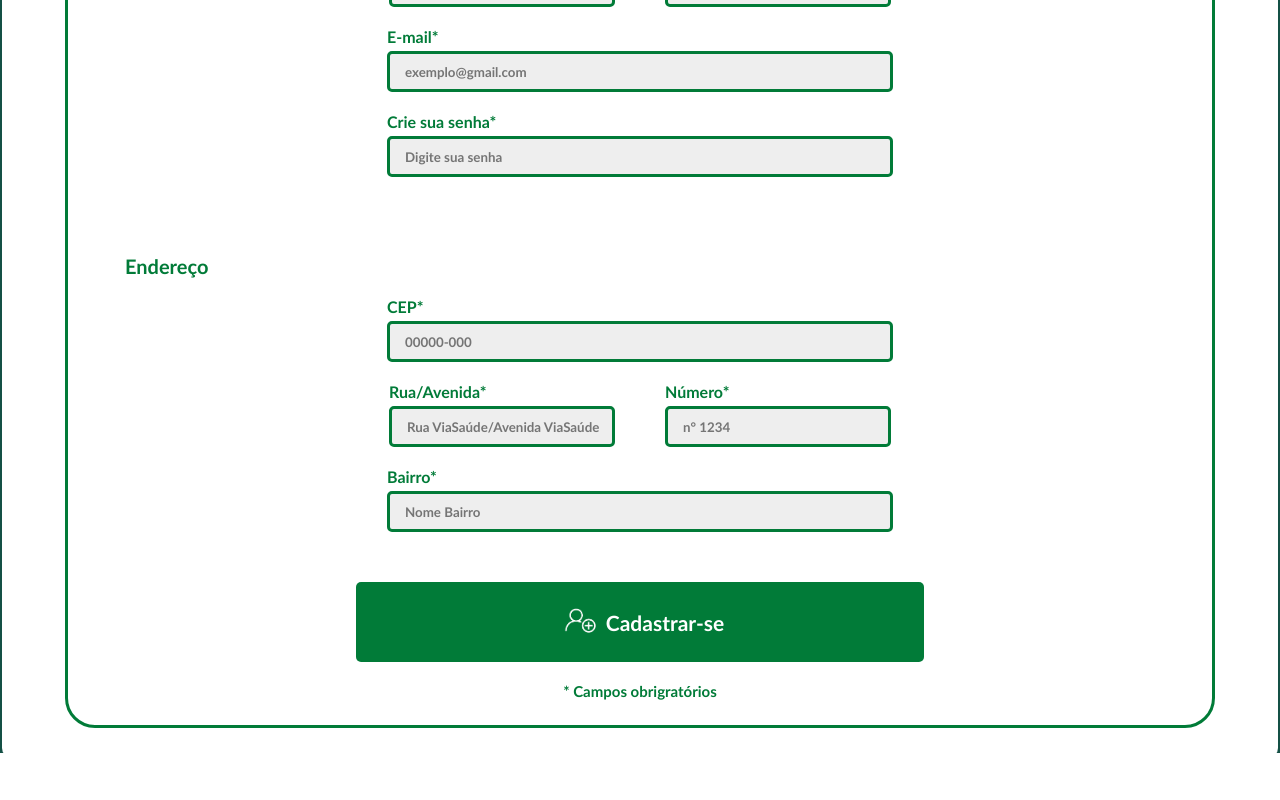
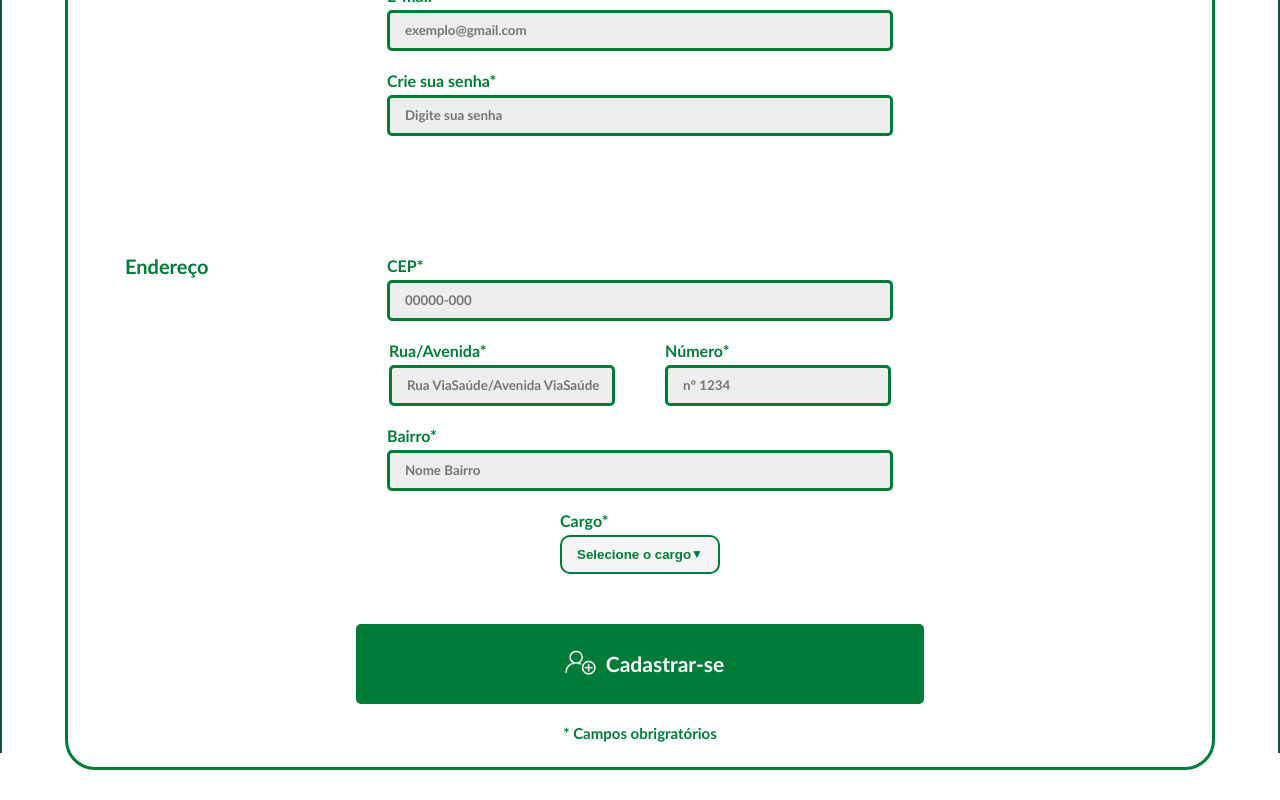
Before and after one commit to MaiaDiber/Site_TCC, a React (Vite) app in the folder FRONTEND/: page /Cadastro in a window 1280 px wide. Shown: the part 607-1407 px from the top of the page. Before the commit the page ends 1365 px from the top, so only its background shows below. Built offline with nearby package versions, Linux system fonts and the light colour scheme.

Commit message:
Minhas alterações

```diff
--- a/FRONTEND/src/pages/Cadastro/Cadastrao.jsx
+++ b/FRONTEND/src/pages/Cadastro/Cadastrao.jsx
@@ -21,8 +21,11 @@ export default function Cadastro() {
   cep: '',
   rua: '',
   numero: '',
-     bairro: ''
+  bairro: '',
+  tipo: '',
+  abrirDropdown: false
 });
+
 
      function atualizar(campo, valor) {
         setform({...form, [campo]: valor});
@@ -40,20 +43,26 @@ export default function Cadastro() {
             return;
            }
 
+           if (!form.tipo) {
+             alert("Selecione o cargo (Usuário ou Solicitar Administrador).");
+                return;
+        }
+
             await api.post('/inserir', form);
             alert('Usuario cadastrado com sucesso!');
-            setform({
+            const [form, setform] = useState({
             nome_completo: '',
             cpf: '',
             data_nascimento: '',
             email: '',
             senha: '',
             cep: '',
-                rua: '',
-                numero: '',
-                bairro: ''
+            rua_aven: '',
+            numero_casa: '',
+            bairro: '',
+            tipo: 'Usuario'
+            });
 
-            });
 
             navigate('/')
             } catch (erro) {
@@ -128,12 +137,12 @@ export default function Cadastro() {
                 <div className="grupo2">
                         <label> <p>Rua/Avenida*</p>
                             <input type="text" placeholder='Rua ViaSaúde/Avenida ViaSaúde'
-                            value={form.rua} onChange={(e) => atualizar('rua', e.target.value)}
+                            value={form.rua_aven} onChange={(e) => atualizar('rua_aven', e.target.value)}
                             />
                             </label>
                             <label> <p>Número*</p>
                                 <input type="number" placeholder='n° 1234'
-                                value={form.numero} onChange={(e) => atualizar('numero', e.target.value)}
+                                value={form.numero_casa} onChange={(e) => atualizar('numero_casa', e.target.value)}
                                 />
                                 </label>
                     </div>
@@ -143,6 +152,45 @@ export default function Cadastro() {
                         value={form.bairro} onChange={(e) => atualizar('bairro', e.target.value)}
                         />
                     </label>
+
+<label>
+  <p>Cargo*</p>
+  <div className="dropdown">
+    <button
+      type="button"
+      className="dropdown-btn"
+      onClick={() => atualizar("abrirDropdown", !form.abrirDropdown)}
+    >
+      {form.tipo ? form.tipo : "Selecione o cargo"}
+      <span className="setinha">▼</span>
+    </button>
+
+    {form.abrirDropdown && (
+      <div className="dropdown-menu">
+        <div
+          className="dropdown-item"
+          onClick={() => {
+            atualizar("tipo", "Usuario");
+            atualizar("abrirDropdown", false);
+          }}
+        >
+          Usuário
+        </div>
+        <div
+          className="dropdown-item"
+          onClick={() => {
+            atualizar("tipo", "Admin");
+            atualizar("abrirDropdown", false);
+          }}
+        >
+          Solicitar Administrador
+        </div>
+      </div>
+    )}
+  </div>
+</label>
+
+
 
                 </div>
 
--- a/FRONTEND/src/pages/Cadastro/Cadastrao.scss
+++ b/FRONTEND/src/pages/Cadastro/Cadastrao.scss
@@ -183,6 +183,76 @@
             text-indent: 15px;
         }
     }
+
+    .dropdown {
+  position: relative;
+  display: inline-block;
+  width: 100%;
+
+  .dropdown-btn {
+    width: 100%;
+    padding: 10px 15px;
+    background-color: #f5f5f5;
+    border: 2px solid #017B38;
+    border-radius: 10px;
+    color: #017B38;
+    font-weight: bold;
+    text-align: left;
+    display: flex;
+    justify-content: space-between;
+    align-items: center;
+    cursor: pointer;
+    transition: all 0.2s ease-in-out;
+
+    &:hover {
+      background-color: #017B38;
+      color: white;
+    }
+  }
+
+  .setinha {
+    font-size: 12px;
+  }
+
+  .dropdown-menu {
+    position: absolute;
+    top: 110%;
+    left: 0;
+    width: 100%;
+    background-color: white;
+    border: 2px solid #017B38;
+    border-radius: 10px;
+    overflow: hidden;
+    box-shadow: 0px 3px 6px rgba(0, 0, 0, 0.15);
+    z-index: 10;
+    animation: aparecer 0.15s ease-in-out;
+  }
+
+  .dropdown-item {
+    padding: 10px 15px;
+    cursor: pointer;
+    color: #017B38;
+    font-weight: bold;
+    transition: 0.2s;
+
+    &:hover {
+      background-color: #017B38;
+      color: white;
+    }
+  }
+}
+
+@keyframes aparecer {
+  from {
+    opacity: 0;
+    transform: translateY(-5px);
+  }
+  to {
+    opacity: 1;
+    transform: translateY(0);
+  }
+}
+
 }
 
     .doisfinais{
--- a/FRONTEND/src/pages/Entrar/Entrar.jsx
+++ b/FRONTEND/src/pages/Entrar/Entrar.jsx
@@ -1,10 +1,43 @@
-import { useState } from 'react'
+import { useState, useEffect } from 'react'
+import api from '../../axios'
+import { useNavigate } from 'react-router'
 import { Link } from 'react-router'
 import './Entrar.scss'
 
 export default function Entrar() {
+    const [email, setEmail] = useState('')
     const [password, setPassword] = useState('')
     const [showPassword, setShowPassword] = useState(false)
+
+    const navigate = useNavigate()
+
+    useEffect(() => {
+        const nomeEmail = localStorage.getItem("EMAIL")
+
+        if(nomeEmail != undefined || nomeEmail != null){
+            navigate('/')
+        }
+    }, [])
+
+    async function Logar() {
+        try{
+            const body = {
+                "email": email,
+                "senha": senha
+            }
+
+            const response = await api.post('/entrar', body)
+            const token = response.data.token
+            const nomeEmail = response.data.email.email
+
+            localStorage.setItem("EMAIL", nomeEmail)
+            localStorage.setItem("TOKEN", token)
+
+            navigate('/')
+        } catch (error) {
+            alert (erro)
+        }
+    }
 
     const togglePasswordVisivel = () => {
         setShowPassword(!showPassword)
@@ -25,7 +58,10 @@ export default function Entrar() {
                 <div className="cpf-senha">
                     <label>
                         <p>E-mail</p>
-                        <input type="email" placeholder='Insira seu e-mail' />
+                        <input type="email" placeholder='Insira seu e-mail'
+                        value={email}
+                        onChange={(e) => setEmail(e.target.value)}
+                        />
                     </label>
 
                     <label>
@@ -71,9 +107,9 @@ export default function Entrar() {
                     <p>Esqueci minha senha</p>
                 </button>
 
-                <div className="btn-entrar">
+                <button onClick={Logar} className="btn-entrar">
                     <p>Entrar</p>
-                </div>
+                </button>
 
                 <div className="naotemconta">
                     <p>Ainda não tem uma Conta?</p>
--- a/FRONTEND/src/pages/RedefinirSenha/TrocarSenha.jsx
+++ b/FRONTEND/src/pages/RedefinirSenha/TrocarSenha.jsx
@@ -2,47 +2,82 @@ import { useState, useEffect } from 'react'
 import { useLocation, useNavigate } from 'react-router-dom'
 import './TrocarSenha.scss'
 
-
 export default function AtualizarSenha() {
     const [trocarPassword, setTrocarPassword] = useState('')
     const [confirmPassword, setConfirmPassword] = useState('')
-    const [loading, setLoading] = useState(false)
     const [message, setMessage] = useState('')
 
     const location = useLocation()
     const navigate = useNavigate()
     const token = new URLSearchParams(location.search).get('token')
+
+    useEffect(() => {
+        if (!token) {
+            setMessage('Link inválido ou expirado')
+        }
+    }, [token])
+
+    const handleSubmit = async (e) => {
+        e.preventDefault()
+
+        if (!token) {
+            setMessage('Link inválido')
+            return
+        }
+
+        if (password !== confirmPassword) {
+            setMessage('Senhas não coincidem')
+            return
+        }
+
+        // Aqui você fará a chamada para API
+        console.log('Token:', token)
+        console.log('Nova senha:', password)
+
+        setMessage('Senha atualizada com sucesso!')
+        // navigate('/login') // redirecionar depois
+    }
+
     return (
-        <section className='all-senha' >
-
+        <section className='all-senha'>
             <div className="logo-senha">
                 <img src="/assets/Images/a.png" height={130} alt="" />
             </div>
 
-            <section className='container-senha' >
+            <section className='container-senha'>
                 <div className="titulo-linha">
                     <h1>Redefina sua senha</h1>
                     <div className="linha-senha"></div>
                 </div>
 
+                {message && <div className="message">{message}</div>}
+
+                <form onSubmit={handleSubmit}>
                     <div className="senha-confirmação">
-                    <label> <p>Crie uma nova senha</p>
-                        <input type="text"
-                        value={trocarPasswordPassword}
+                        <label>
+                            <p>Crie uma nova senha</p>
+                            <input
+                                type="password"
+                                value={trocarPassword}
                                 onChange={(e) => setTrocarPassword(e.target.value)}
+                                required
                             />
                         </label>
-                    <label> <p>Confirme a senha</p>
-                        <input type="text"
+                        <label>
+                            <p>Confirme a senha</p>
+                            <input
+                                type="password"
                                 value={confirmPassword}
                                 onChange={(e) => setConfirmPassword(e.target.value)}
+                                required
                             />
                         </label>
                     </div>
 
-                <button type='button' >
+                    <button type="submit">
                         <p>Enviar</p>
                     </button>
+                </form>
             </section>
         </section>
     )
```
Lines whose indentation alone changed are shown as unchanged.
